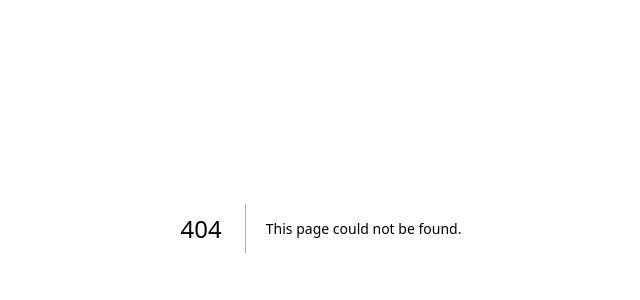
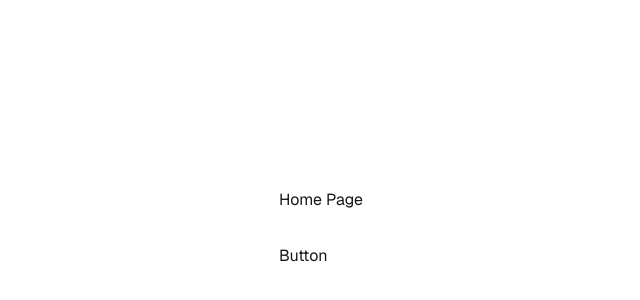
Before and after one commit to ThanSoe16/nextjs-basic, a Next.js app: page /home in a window 1280 px wide. Before the commit this address had no page. Shown: the part 172-472 px from the top of the page, without its empty margins (319-959 px from the left). Built offline with nearby package versions, Linux system fonts and the light colour scheme.

Commit message:
group route

```diff
--- /dev/null
+++ b/src/app/(modules)/home/page.tsx
@@ -0,0 +1,12 @@
+import Button from "@/components/button";
+
+export default function HomePage() {
+  return (
+    <div className="grid grid-rows-[20px_1fr_20px] items-center justify-items-center min-h-screen p-8 pb-20 gap-16 sm:p-20 font-[family-name:var(--font-geist-sans)]">
+      <main className="flex flex-col gap-[32px] row-start-2 items-center sm:items-start">
+        <div>Home Page</div>
+        <Button />
+      </main>
+    </div>
+  );
+}
```
